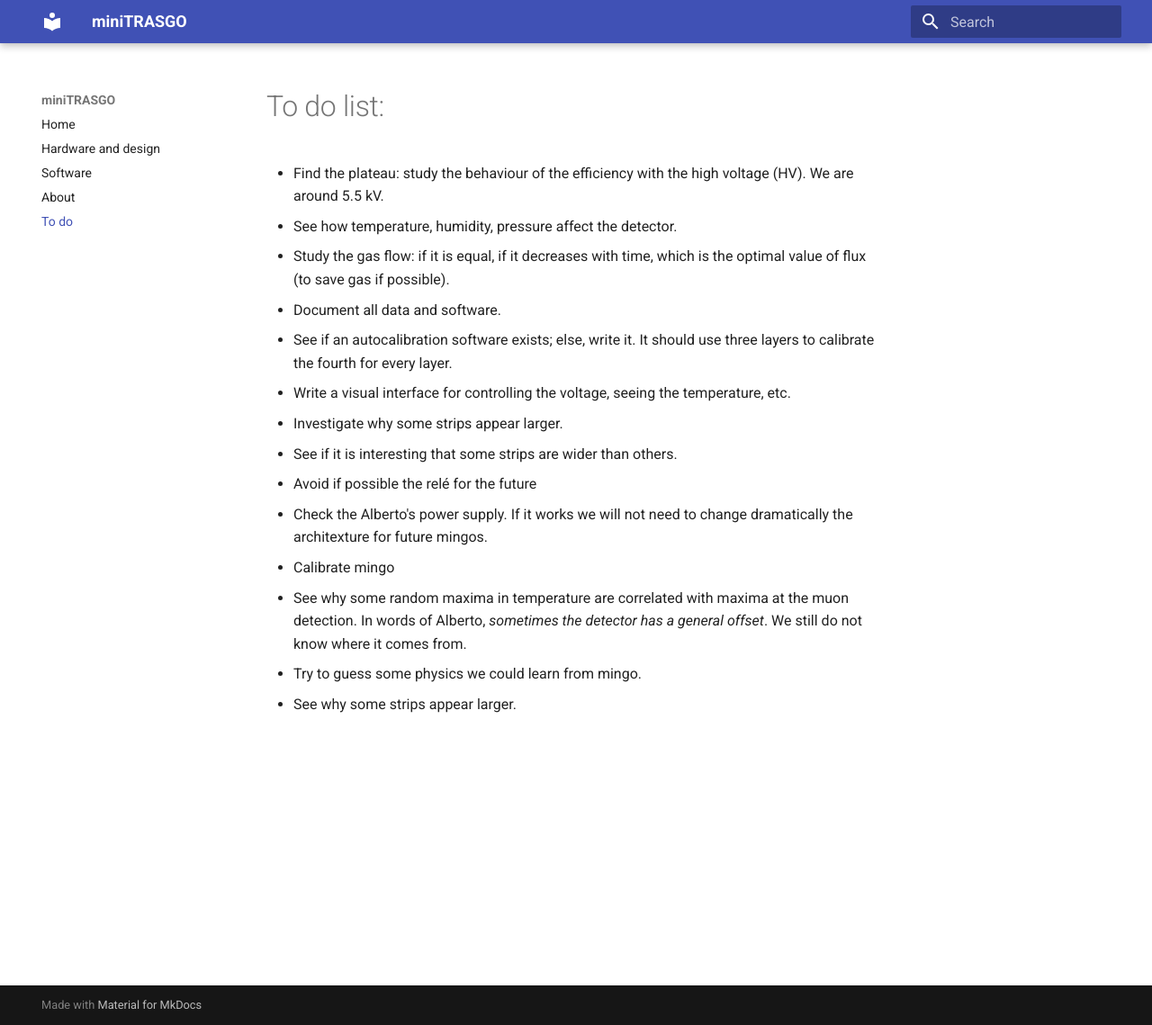
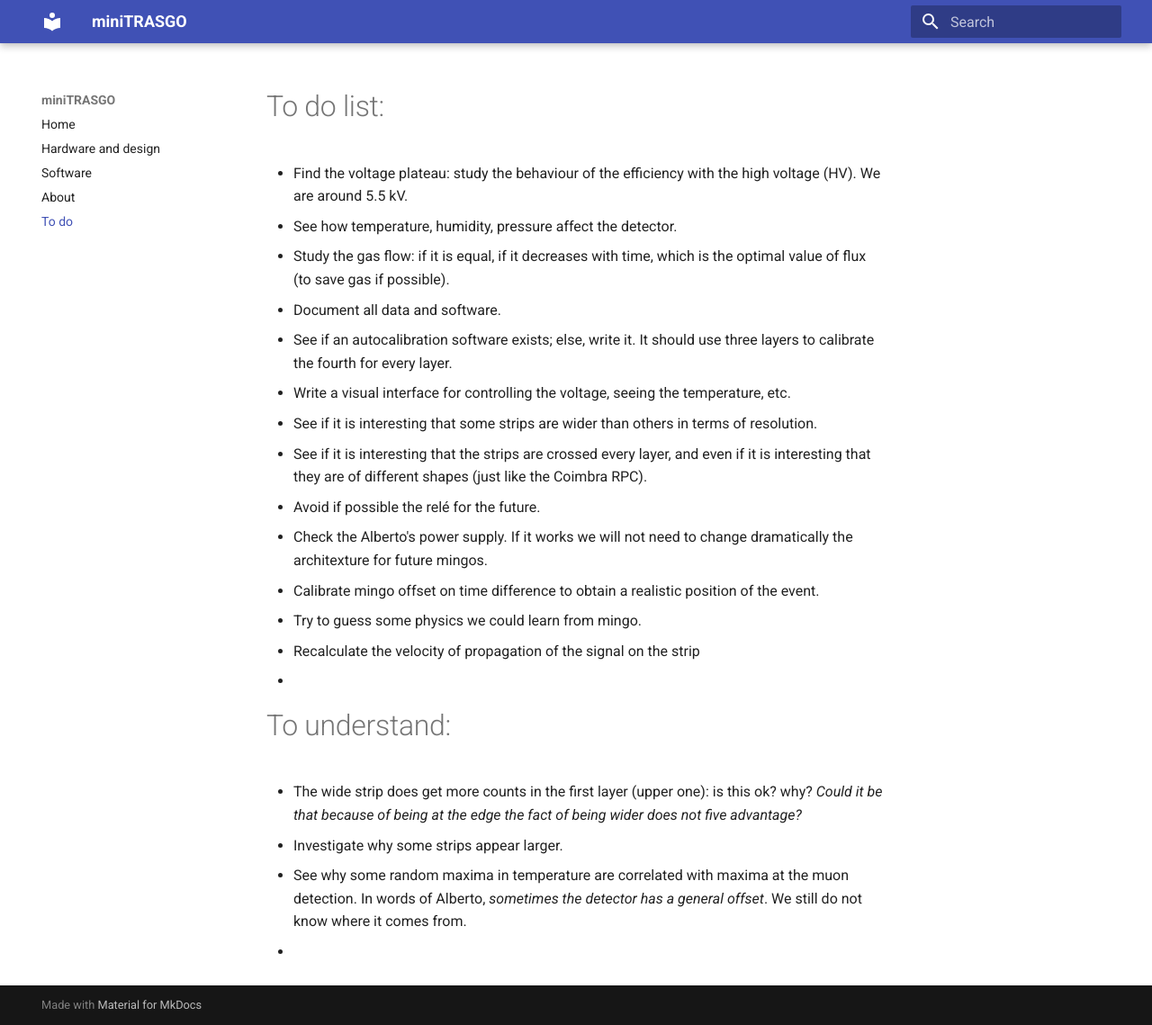
Before and after one commit to cayesoneira/miniTRASGO-documentation, an MkDocs documentation site: the page built from docs/todo.md, in a window 1280 px wide and 1139 px high. Shown: the whole window at 90% size. Built offline with MkDocs 1.6.1 and Material for MkDocs 9.7.7, drawn with Linux system fonts in a browser that asks for light colours.

Commit message:
Update todo.md

```diff
--- a/docs/todo.md
+++ b/docs/todo.md
@@ -1,15 +1,21 @@
 # To do list:
-- Find the plateau: study the behaviour of the efficiency with the high voltage (HV). We are around 5.5 kV.
+- Find the voltage plateau: study the behaviour of the efficiency with the high voltage (HV). We are around 5.5 kV.
 - See how temperature, humidity, pressure affect the detector.
 - Study the gas flow: if it is equal, if it decreases with time, which is the optimal value of flux (to save gas if possible).
 - Document all data and software.
 - See if an autocalibration software exists; else, write it. It should use three layers to calibrate the fourth for every layer.
 - Write a visual interface for controlling the voltage, seeing the temperature, etc.
+- See if it is interesting that some strips are wider than others in terms of resolution.
+- See if it is interesting that the strips are crossed every layer, and even if it is interesting that they are of different shapes (just like the Coimbra RPC).
+- Avoid if possible the relé for the future.
+- Check the Alberto's power supply. If it works we will not need to change dramatically the architexture for future mingos.
+- Calibrate mingo offset on time difference to obtain a realistic position of the event.
+- Try to guess some physics we could learn from mingo.
+- Recalculate the velocity of propagation of the signal on the strip
+-
+
+# To understand:
+- The wide strip does get more counts in the first layer (upper one): is this ok? why? *Could it be that because of being at the edge the fact of being wider does not five advantage?*
 - Investigate why some strips appear larger.
-- See if it is interesting that some strips are wider than others.
-- Avoid if possible the relé for the future
-- Check the Alberto's power supply. If it works we will not need to change dramatically the architexture for future mingos.
-- Calibrate mingo
 - See why some random maxima in temperature are correlated with maxima at the muon detection. In words of Alberto, *sometimes the detector has a general offset*. We still do not know where it comes from.
-- Try to guess some physics we could learn from mingo.
-- See why some strips appear larger.
+-
```
